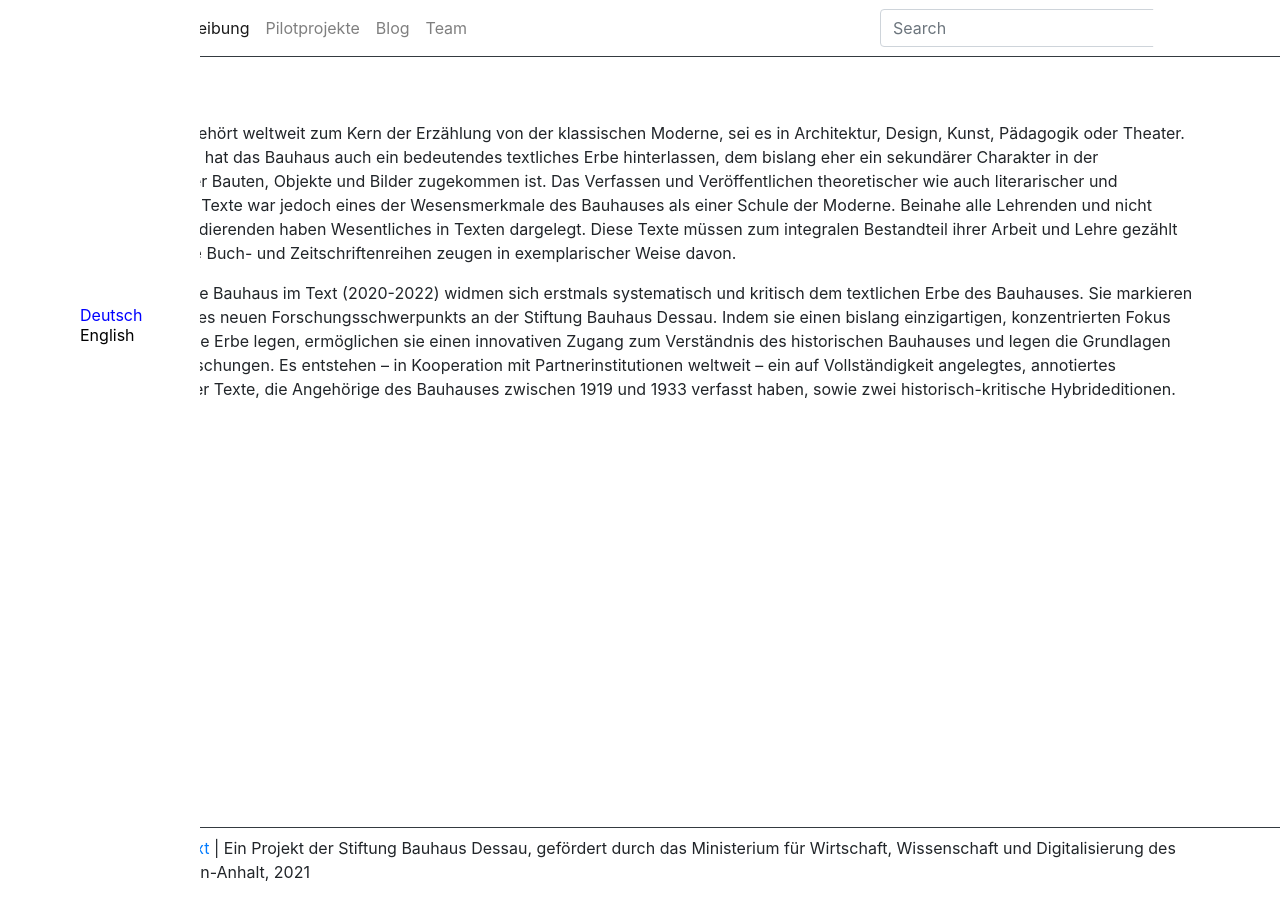
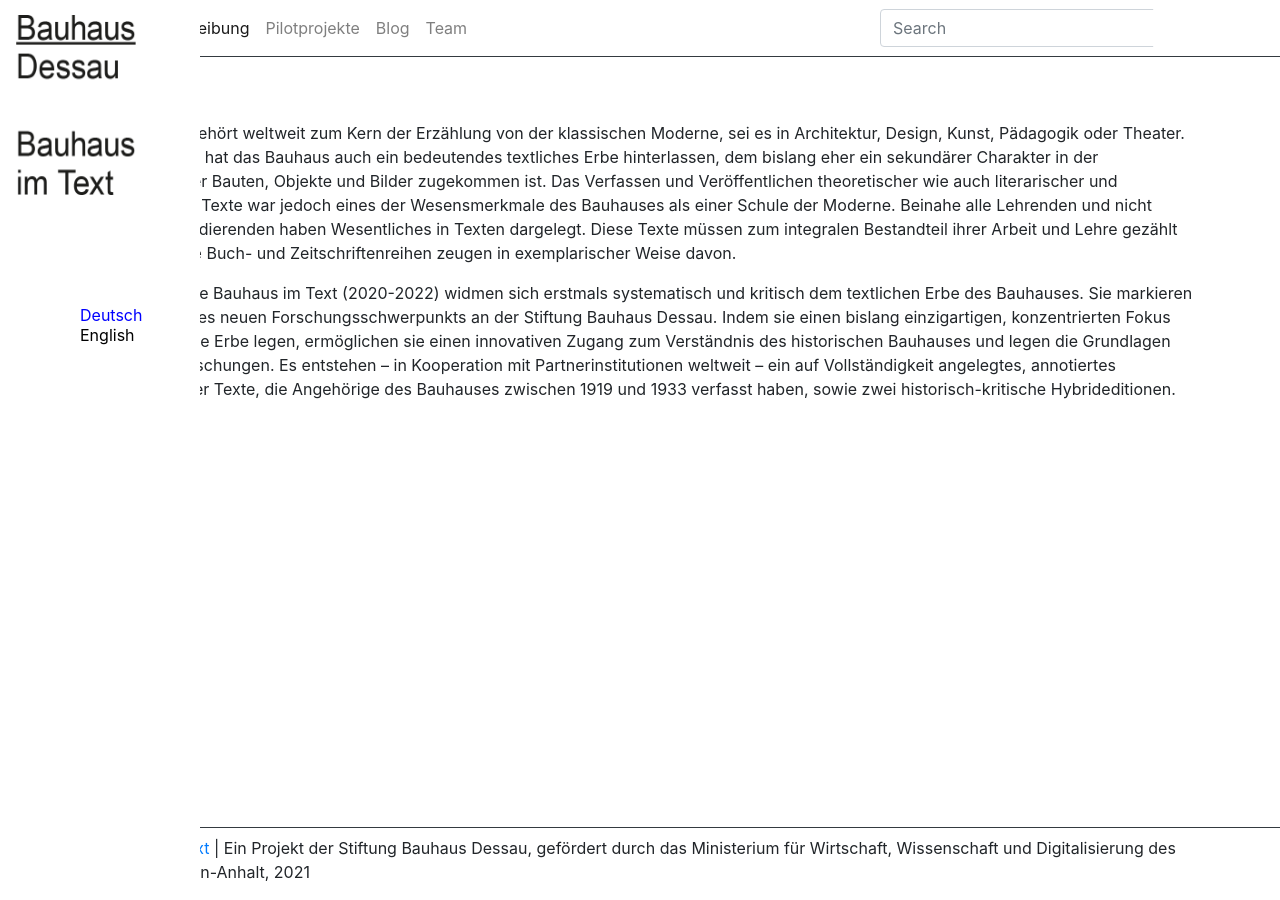
Before and after one commit to Bauhaus-im-Text/internetauftritt, a Jekyll site: the page built from pages/index.md, in a window 1280 px wide. Built offline with Jekyll 4.4.1, drawn with Linux system fonts in a browser that asks for light colours.

Commit message:
Update sidebar.html

```diff
--- a/_includes/template/sidebar.html
+++ b/_includes/template/sidebar.html
@@ -2,7 +2,7 @@
             <nav id="sidebar">
             <div class="sidebar-header">
                 <figure>
-                    <a></a>
+                    <a class="image-link"><img src="logo_bauhaus_text_website.png" data-image-ext="png" width="120" height="180" /></a>
                 </figure>
              </div>
 
```
